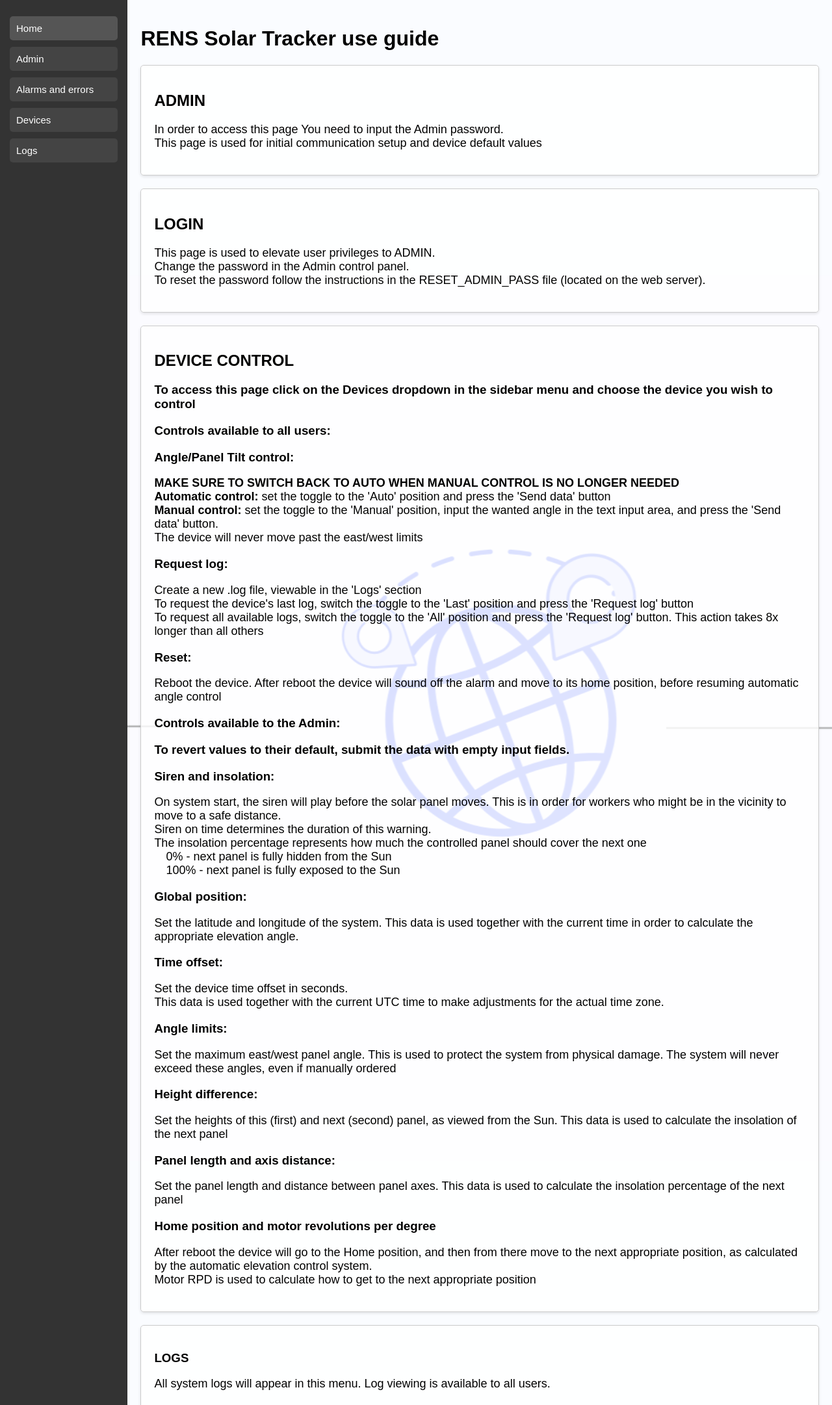
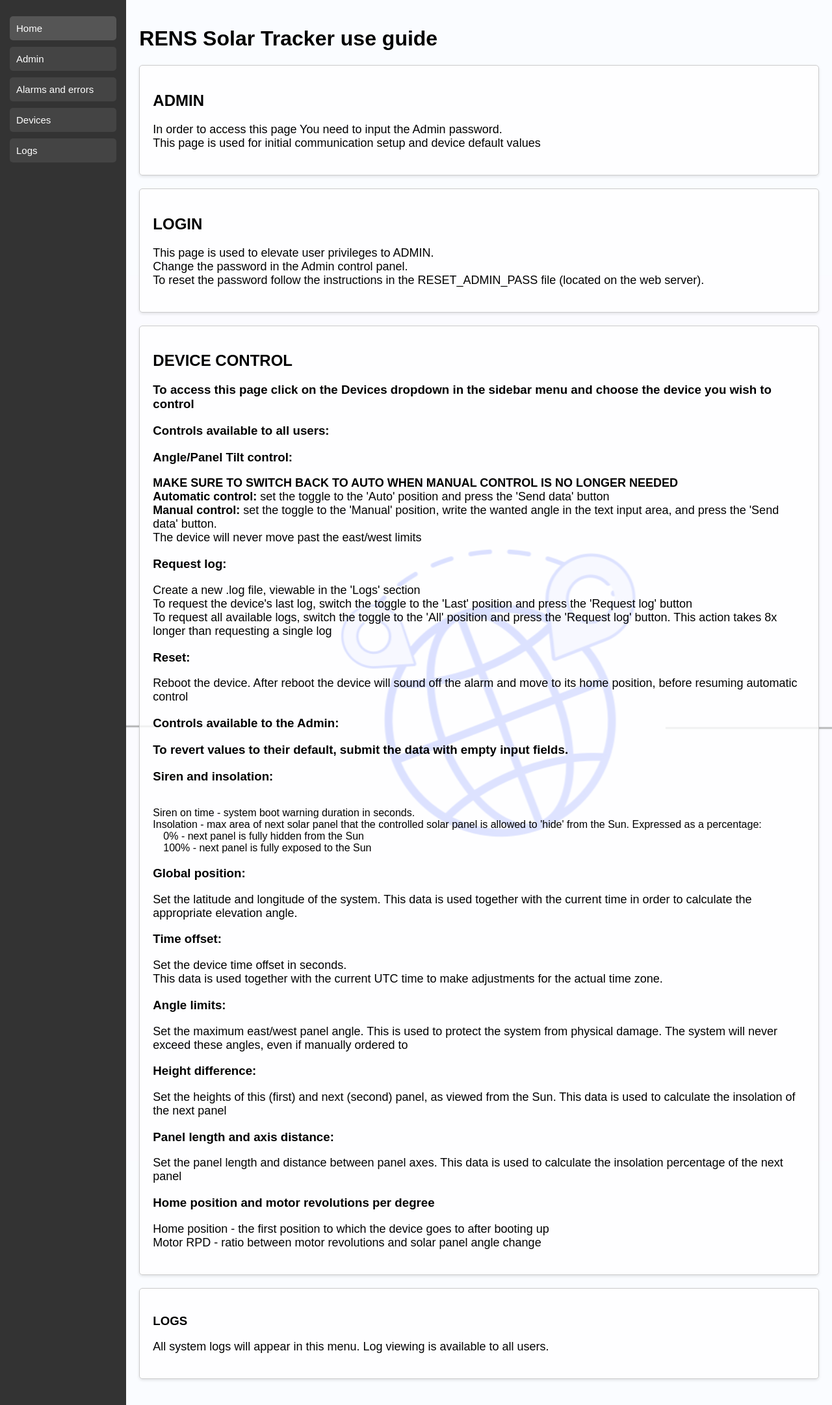
Before and after one commit to fbrstilo/RENS_SolarTracker, a Flask app: template templates/index.html in a window 1280 px wide. Shown: the part 88-2250 px from the top of the page at 65% size. Run offline with Flask 3, Linux system fonts and the light colour scheme; the template is opened without the code that fills it, so the values that code supplies are empty; parts of the project's set-up code (start-up, migrations or seed data) failed here and were passed over.

Commit message:
phrasing and log printing made prettier

```diff
--- a/templates/index.html
+++ b/templates/index.html
@@ -26,24 +26,23 @@
 	    <h3>Angle/Panel Tilt control:</h3>
 		<p><b>MAKE SURE TO SWITCH BACK TO AUTO WHEN MANUAL CONTROL IS NO LONGER NEEDED</b>
 		<br><b>Automatic control:</b> set the toggle to the 'Auto' position and press the 'Send data' button
-		<br><b>Manual control:</b> set the toggle to the 'Manual' position, input the wanted angle in the text input area, and press the 'Send data' button.
+		<br><b>Manual control:</b> set the toggle to the 'Manual' position, write the wanted angle in the text input area, and press the 'Send data' button.
 		<br>The device will never move past the east/west limits</p>
 
 	    <h3>Request log:</h3>
 		<p>Create a new .log file, viewable in the 'Logs' section
 		<br>To request the device's last log, switch the toggle to the 'Last' position and press the 'Request log' button
-		<br>To request all available logs, switch the toggle to the 'All' position and press the 'Request log' button. This action takes 8x longer than all others</p>
+		<br>To request all available logs, switch the toggle to the 'All' position and press the 'Request log' button. This action takes 8x longer than requesting a single log</p>
 
 	    <h3>Reset:</h3>
-		<p>Reboot the device. After reboot the device will sound off the alarm and move to its home position, before resuming automatic angle control</p>
+		<p>Reboot the device. After reboot the device will sound off the alarm and move to its home position, before resuming automatic control</p>
 
         <h3>Controls available to the Admin:</h3>
 	    <h3>To revert values to their default, submit the data with empty input fields.</h3>
 
 	    <h3>Siren and insolation:</h3>
-		<p>On system start, the siren will play before the solar panel moves. This is in order for workers who might be in the vicinity to move to a safe distance.
-		<br>Siren on time determines the duration of this warning.
-		<br>The insolation percentage represents how much the controlled panel should cover the next one
+		<br>Siren on time - system boot warning duration in seconds.
+		<br>Insolation - max area of next solar panel that the controlled solar panel is allowed to 'hide' from the Sun. Expressed as a percentage:
 			<br>&emsp;0% - next panel is fully hidden from the Sun
 			<br>&emsp;100% - next panel is fully exposed to the Sun
         </p>
@@ -56,7 +55,7 @@
 		<br>This data is used together with the current UTC time to make adjustments for the actual time zone.</p>
 
 	    <h3>Angle limits:</h3>
-		<p>Set the maximum east/west panel angle. This is used to protect the system from physical damage. The system will never exceed these angles, even if manually ordered</p>
+		<p>Set the maximum east/west panel angle. This is used to protect the system from physical damage. The system will never exceed these angles, even if manually ordered to</p>
 	    <h3>Height difference:</h3>
 		<p>Set the heights of this (first) and next (second) panel, as viewed from the Sun. This data is used to calculate the insolation of the next panel</p>
 
@@ -64,8 +63,8 @@
 		<p>Set the panel length and distance between panel axes. This data is used to calculate the insolation percentage of the next panel</p>
 
 	    <h3>Home position and motor revolutions per degree</h3>
-        <p>After reboot the device will go to the Home position, and then from there move to the next appropriate position, as calculated by the automatic elevation control system.
-        <br>Motor RPD is used to calculate how to get to the next appropriate position</p>
+        <p>Home position - the first position to which the device goes to after booting up
+        <br>Motor RPD - ratio between motor revolutions and solar panel angle change</p>
 
     </div>
     <div class="box">
--- a/tracking.py
+++ b/tracking.py
@@ -162,7 +162,7 @@ def on_connect(client, userdata, flags, rc):
         print(f"Failed to connect, return code {rc}\n")
 
 def write_to_log(log_message, log_path, alarm = False):
-    print(log_message)
+    print(log_message.rstrip())
     if(alarm == True):
         alarms_and_errors.add_error(log_message) # Add alarms and errors to a collection for individual review
     with open(log_path, 'a') as log_file:
@@ -339,9 +339,9 @@ device_eui_map = load_or_create_device_mappings()
 #log_request_thread.start()
 
 # Testing of the alarm and error page
-write_to_log(f"{datetime.now()}, Error: decoding JSON:\n", ALARMS_PATH + 'Alarm_Error.log', alarm=True)
-write_to_log(f"{datetime.now()}, L6470 Status Reg (Hex): status_reg:#06x, (Decimal): status_reg, Error: error_text\n", ALARMS_PATH + 'Alarm_Error.log', alarm=True)
-write_to_log(f"{datetime.now()}, Device device_number (eui:dev_eui) has just been rebooted.\n", ALARMS_PATH + 'Alarm_Error.log', alarm=True)
+#write_to_log(f"{datetime.now()}, Error: decoding JSON:\n", ALARMS_PATH + 'Alarm_Error.log', alarm=True)
+#write_to_log(f"{datetime.now()}, L6470 Status Reg (Hex): status_reg:#06x, (Decimal): status_reg, Error: error_text\n", ALARMS_PATH + 'Alarm_Error.log', alarm=True)
+#write_to_log(f"{datetime.now()}, Device device_number (eui:dev_eui) has just been rebooted.\n", ALARMS_PATH + 'Alarm_Error.log', alarm=True)
 
 # Start MQTT client loop
 client.loop_start()
```
